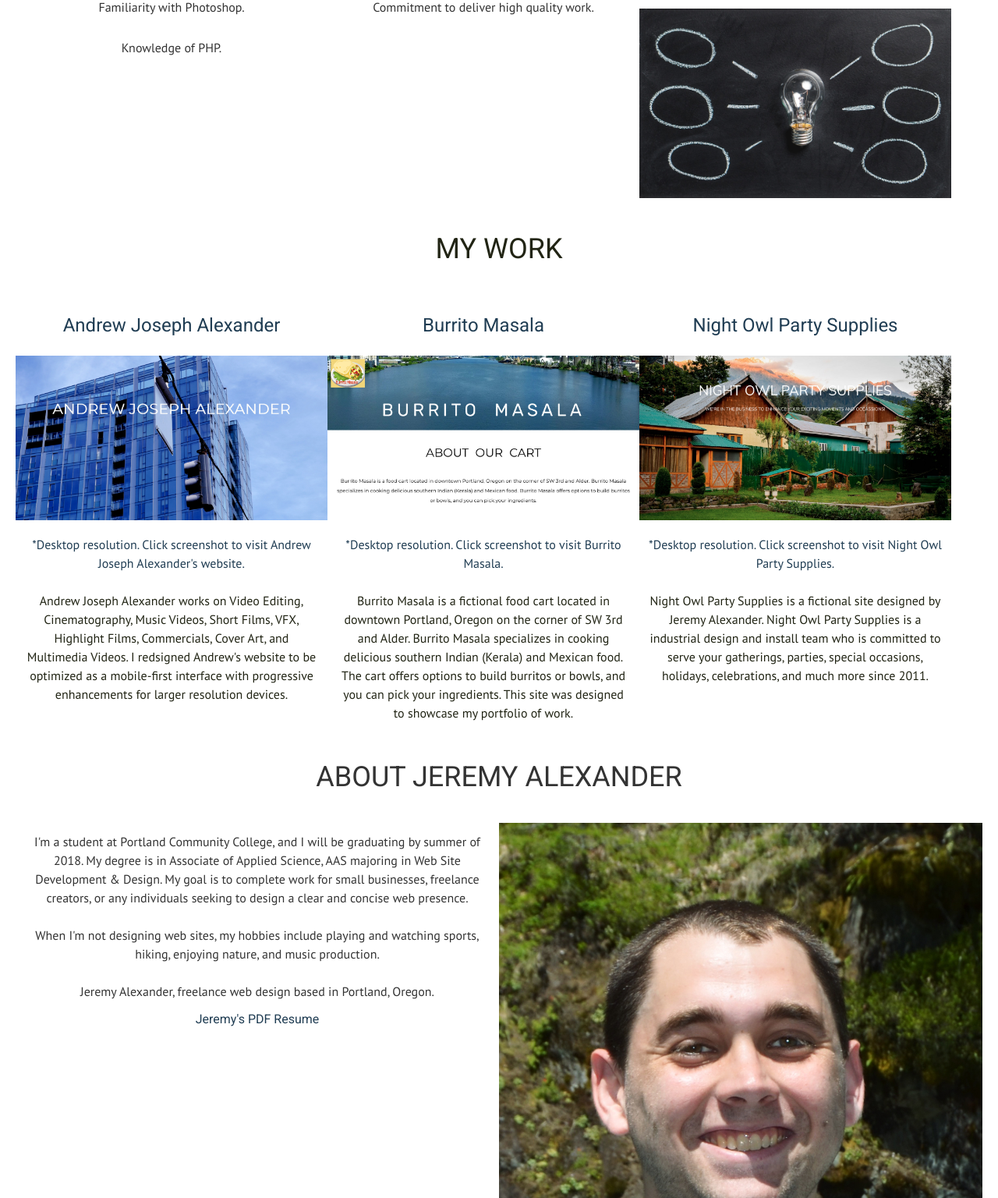
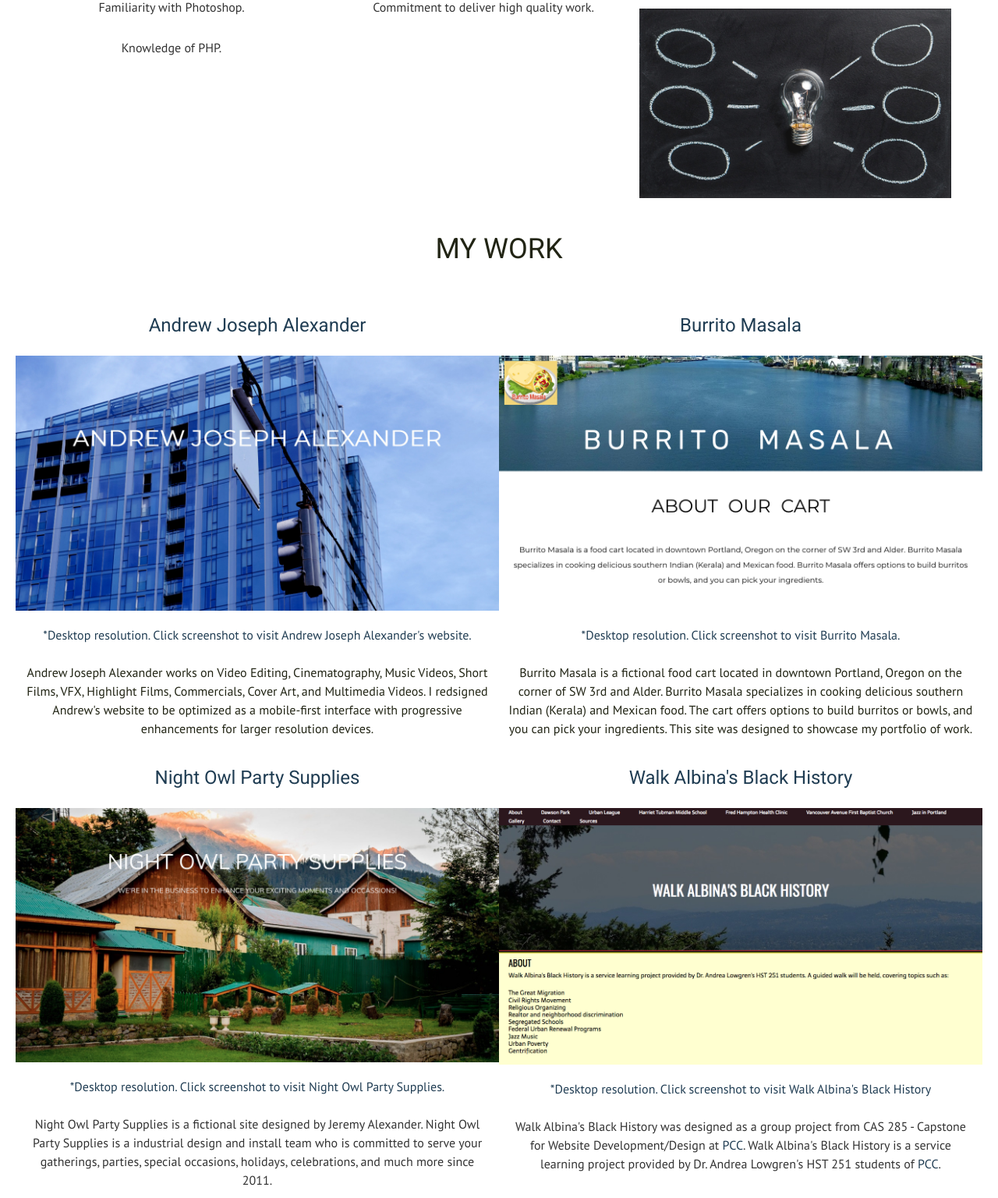
Before and after one commit to JeremyAlexander1/jeremy-alexander-portfolio, a PHP site: page / in a window 1280 px wide. Shown: the part 1871-3407 px from the top of the page at 78% size. Run offline with PHP 8.4, Linux system fonts and the light colour scheme.

Commit message:
Add files via upload

```diff
--- a/index.php
+++ b/index.php
@@ -107,23 +107,31 @@
 
         <section class="section group" id="my-work">
             <h2>My Work</h2>
-            <section class="col span_4_of_12">
+            <section class="col span_6_of_12">
                 <h3><a href="http://jeremyalexander.webhostingforstudents.com/mock-sites/aja_final_web-site/">Andrew Joseph Alexander</a></h3>
                 <a href="http://jeremyalexander.webhostingforstudents.com/mock-sites/aja_final_web-site/"><img src="images/mock-site-aja.jpg" alt="Andrew Joseph Alexander"></a>
                 <p><a href="http://jeremyalexander.webhostingforstudents.com/mock-sites/aja_final_web-site/">*Desktop resolution. Click screenshot to visit Andrew Joseph Alexander's website.</a></p>
                 <p>Andrew Joseph Alexander works on Video Editing, Cinematography, Music Videos, Short Films, VFX, Highlight Films, Commercials, Cover Art, and Multimedia Videos. I redsigned Andrew's website to be optimized as a mobile-first interface with progressive enhancements for larger resolution devices.</p>
             </section>
-            <section class="col span_4_of_12">
+            <section class="col span_6_of_12">
                 <h3><a href="http://jeremyalexander.webhostingforstudents.com/mock-sites/burrito-masala-web-site/">Burrito Masala</a></h3>
                 <a href="http://jeremyalexander.webhostingforstudents.com/mock-sites/burrito-masala-web-site/"><img src="images/mock-site-bm.png" alt="Burrito Masala"></a>
                 <p><a href="http://jeremyalexander.webhostingforstudents.com/mock-sites/burrito-masala-web-site/">*Desktop resolution. Click screenshot to visit Burrito Masala.</a></p>
                 <p>Burrito Masala is a fictional food cart located in downtown Portland, Oregon on the corner of SW 3rd and Alder. Burrito Masala specializes in cooking delicious southern Indian (Kerala) and Mexican food. The cart offers options to build burritos or bowls, and you can pick your ingredients. This site was designed to showcase my portfolio of work.</p>
             </section>
-            <section class="col span_4_of_12">
+        </section>
+        <section class="section group" id="my-work-2">
+            <section class="col span_6_of_12">
                <h3><a href="http://jeremyalexander.webhostingforstudents.com/mock-sites/night-owl-party-supplies/">Night Owl Party Supplies</a></h3>
                 <a href="http://jeremyalexander.webhostingforstudents.com/mock-sites/night-owl-party-supplies/"><img src="images/mock-site-nops.jpg" alt="Night Owl Party Supplies"></a>
                 <p><a href="http://jeremyalexander.webhostingforstudents.com/mock-sites/night-owl-party-supplies/">*Desktop resolution. Click screenshot to visit Night Owl Party Supplies.</a></p>
                 <p>Night Owl Party Supplies is a fictional site designed by Jeremy Alexander. Night Owl Party Supplies is a industrial design and install team who is committed to serve your gatherings, parties, special occasions, holidays, celebrations, and much more since 2011.</p>
+            </section>
+            <section class="col span_6_of_12">
+               <h3><a href="https://thealexandradesigns.com/group3/group3html/">Walk Albina's Black History</a></h3>
+                <a href="https://thealexandradesigns.com/group3/group3html/"><img src="images/albinas-black-history-walk-2018-cas285-group3.png" alt="Walk Albina's Black History"></a>
+                <p><a href="https://thealexandradesigns.com/group3/group3html/">*Desktop resolution. Click screenshot to visit Walk Albina's Black History</a></p>
+                <p>Walk Albina's Black History was designed as a group project from CAS 285 - Capstone for Website Development/Design at <a href="https://www.pcc.edu/">PCC</a>. Walk Albina's Black History is a service learning project provided by Dr. Andrea Lowgren's HST 251 students of <a href="https://www.pcc.edu/">PCC</a>.</p>
             </section>
         </section>
 
```
Also changed, not shown: css/navigation.css (line endings or trailing spaces), images/albinas-black-history-walk-2018-cas285-group3.png (added).
